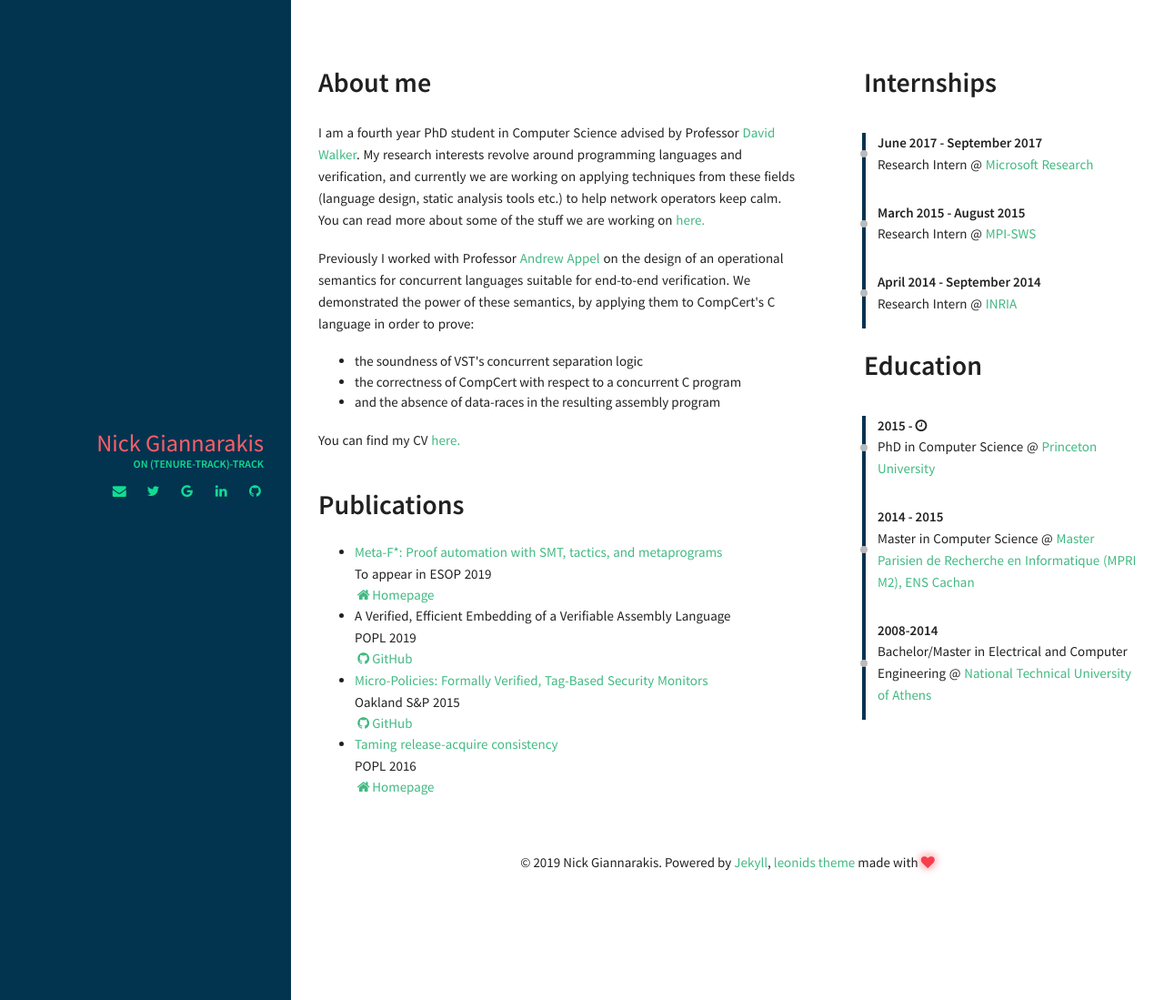
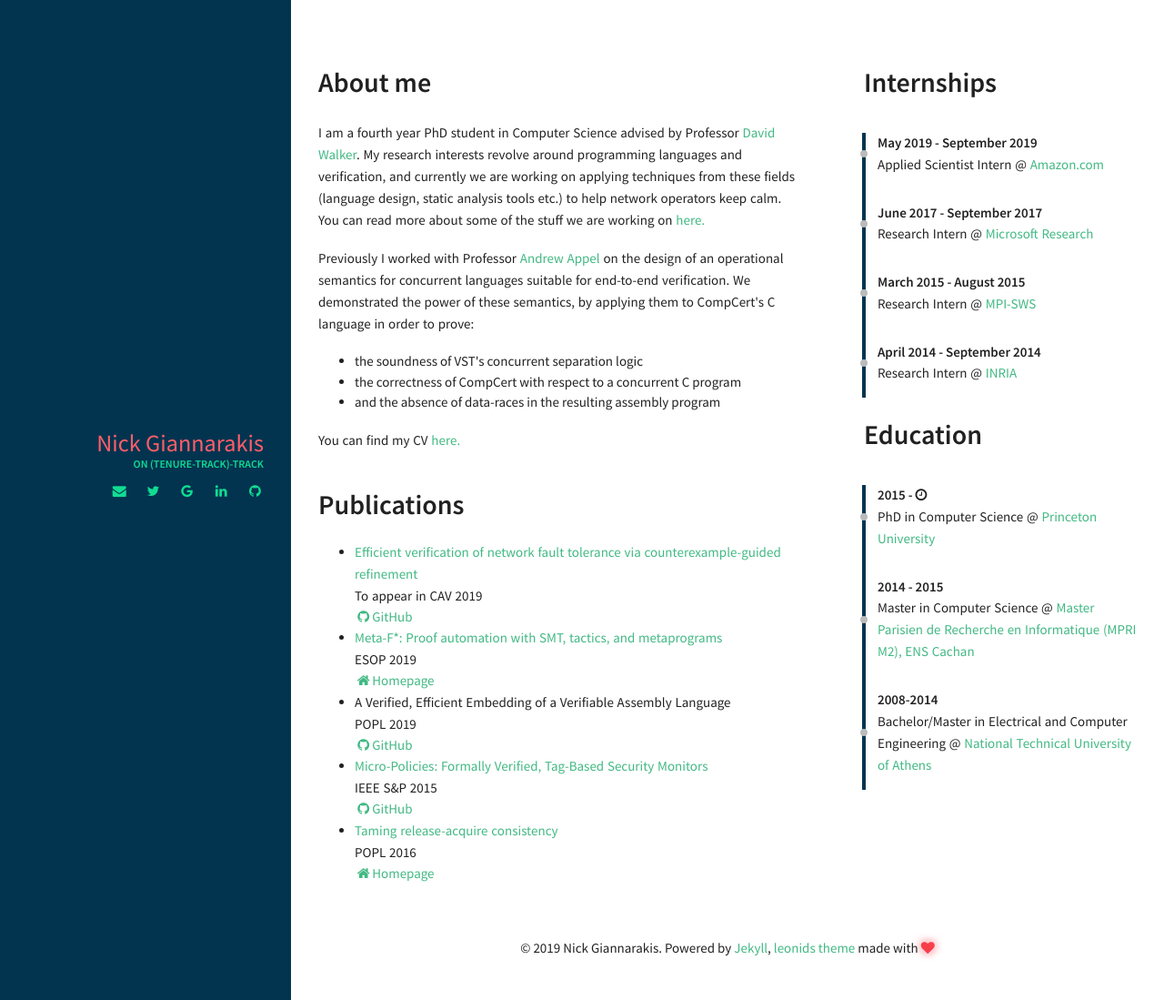
Before and after one commit to nickgian/nickgian.github.io, a Jekyll site: the page built from index.html, in a window 1280 px wide. Shown: the whole page at 91% size. Built offline with Jekyll 4.4.1, drawn with Linux system fonts in a browser that asks for light colours.

Commit message:
added cav paper

```diff
--- a/_data/index/careers.yml
+++ b/_data/index/careers.yml
@@ -1,5 +1,10 @@
 # careers section data
 # if you don't have language feature(language.yml is empty), ignore "i18n" items
+
+- name: Amazon.com
+  link: https://www.aws.amazon.com
+  date: May 2019 - September 2019
+  job: Applied Scientist Intern
 
 - name: Microsoft Research
   link: https://www.microsoft.com/en-us/research/group/research-software-engineering-rise/
--- a/_data/index/projects.yml
+++ b/_data/index/projects.yml
@@ -1,5 +1,10 @@
+- name: "Efficient verification of network fault tolerance via
+  counterexample-guided refinement"
+  descr: "To appear in CAV 2019"
+  link: "http://cs.princeton.edu/~ng8/cav2019.pdf"
+  github: "http://github.com/princedpw/nv"
 - name: "Meta-F*: Proof automation with SMT, tactics, and metaprograms"
-  descr: "To appear in ESOP 2019"
+  descr: "ESOP 2019"
   link: "https://arxiv.org/abs/1803.06547"
   website: "https://www.fstar-lang.org"
 - name: "A Verified, Efficient Embedding of a Verifiable Assembly Language"
@@ -7,7 +12,7 @@
   github: "http://github.com/project-everest/vale"
 - name: "Micro-Policies: Formally Verified, Tag-Based Security Monitors"
   link: "http://prosecco.gforge.inria.fr/personal/hritcu/publications/micro-policies.pdf"
-  descr: "Oakland S&P 2015"
+  descr: "IEEE S&P 2015"
   github: "http://github.com/micro-policies"
 - name: "Taming release-acquire consistency"
   link: "http://plv.mpi-sws.org/sra/paper.pdf"
```
Also changed, not shown: 1 other file.
